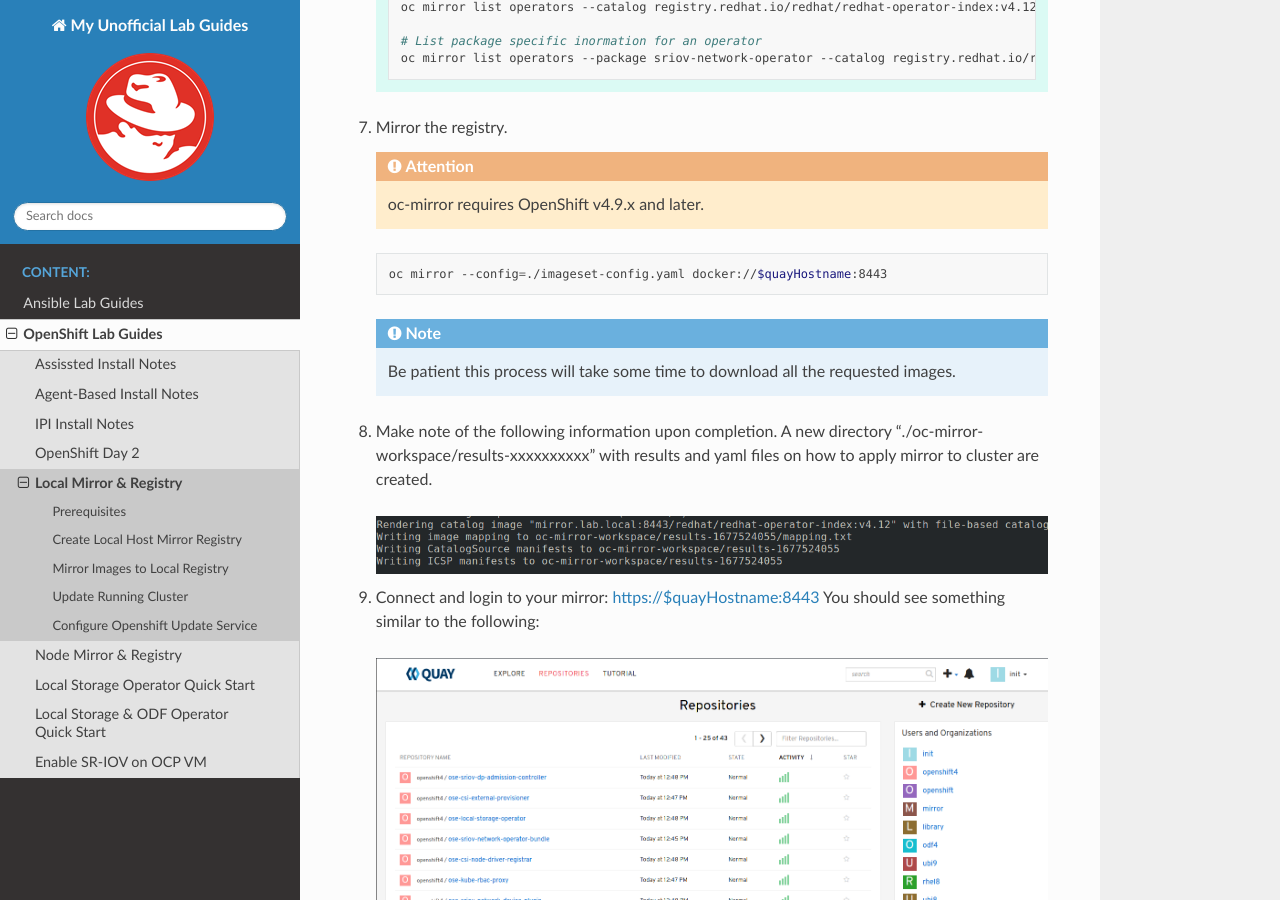
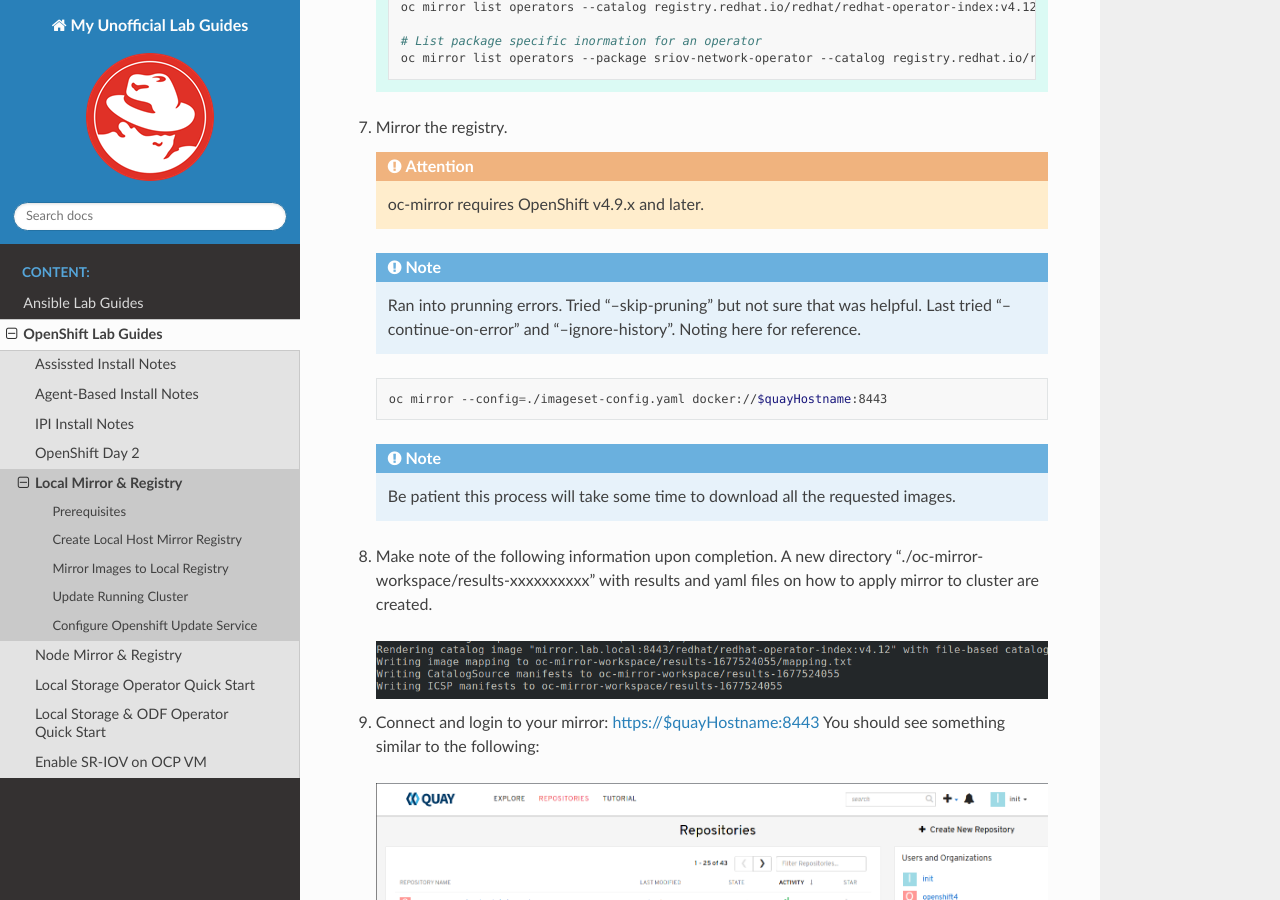
Before and after one commit to vtog/labGuides, a Sphinx documentation site: the page built from source/ocp/local-mirror-registry.rst, in a window 1280 px wide and 900 px high, scrolled down 5212 px. Built offline with Sphinx 7.4.7 and the Read the Docs theme 2.0.0, drawn with Linux system fonts in a browser that asks for light colours; pages that are not in the unit, such as notebooks, are missing from menus.

Commit message:
added oc mirror note

```diff
--- a/source/ocp/local-mirror-registry.rst
+++ b/source/ocp/local-mirror-registry.rst
@@ -257,6 +257,10 @@
 
    .. attention:: oc-mirror requires OpenShift v4.9.x and later.
 
+   .. note:: Ran into prunning errors. Tried "--skip-pruning" but not sure that
+      was helpful. Last tried "--continue-on-error" and "--ignore-history".
+      Noting here for reference.
+
    .. code-block:: bash
 
       oc mirror --config=./imageset-config.yaml docker://$quayHostname:8443
```
